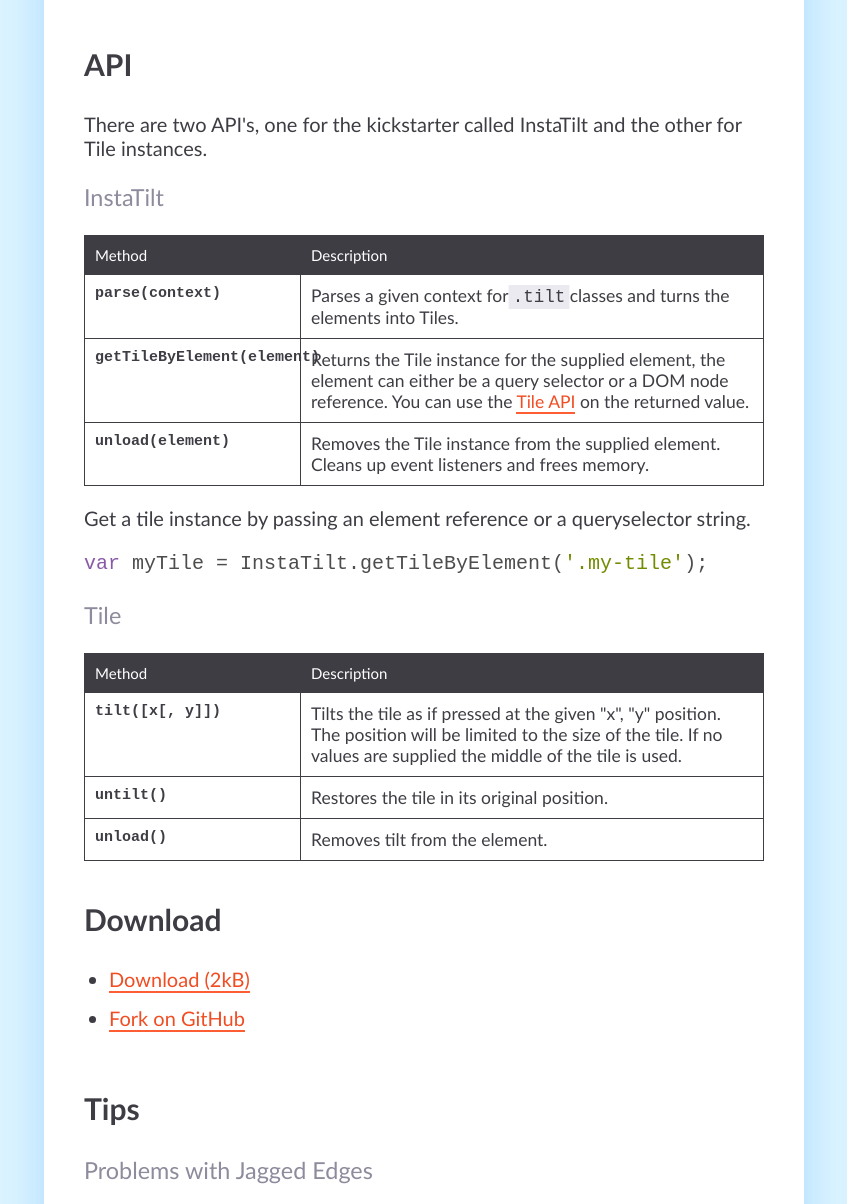
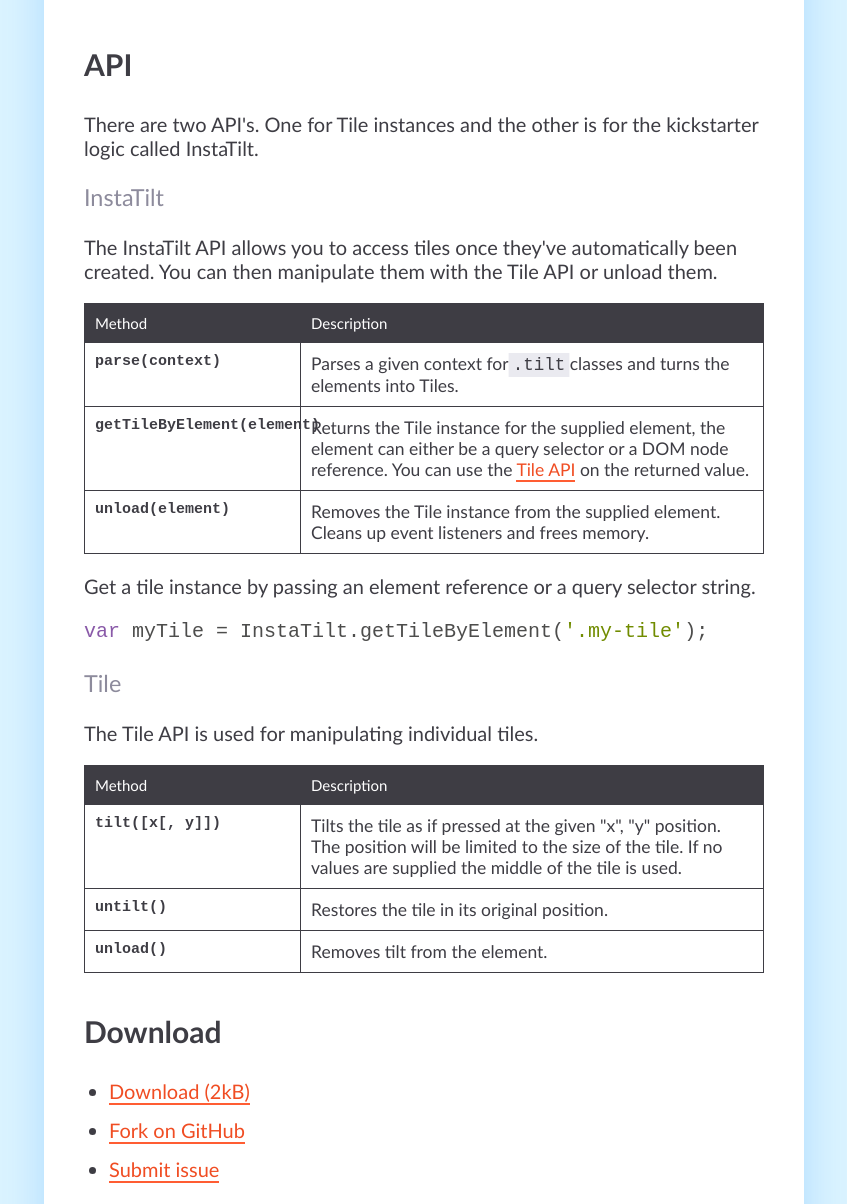
Before and after one commit to rikschennink/tilt, a website: page index.html in a window 1280 px wide. Shown: the part 2750-3954 px from the top of the page, without its empty margins (216-1063 px from the left). Drawn offline with Linux system fonts and the light colour scheme.

Commit message:
more tweaks

```diff
--- a/index.html
+++ b/index.html
@@ -151,7 +151,7 @@
             </tbody>
         </table>
 
-        <p>Elements that are being tilted are called tiles. If you want to manually create tiles instead of using the kickstart functionality embed the <code>tilt.js</code> script instead of the kickstarter script and use the <code>Tile</code> class as shown below.</p>
+        <p>Elements that are being tilted are called tiles. If you want to manually create tiles instead of using the kickstart functionality embed the <code>tilt.js</code> script and use the <code>Tile</code> class as shown below.</p>
 
 <pre class="hljs"><code><span class="hljs-keyword">var</span> myTile = <span class="hljs-keyword">new</span> Tile(element, {
     pivot: <span class="hljs-string">"none"</span>,
@@ -166,9 +166,11 @@
 
         <h2>API</h2>
 
-        <p>There are two API's, one for the kickstarter called InstaTilt and the other for Tile instances.</p>
+        <p>There are two API's. One for Tile instances and the other is for the kickstarter logic called InstaTilt. </p>
 
         <h3 id="instatilt-api">InstaTilt</h3>
+
+        <p>The InstaTilt API allows you to access tiles once they've automatically been created. You can then manipulate them with the Tile API or unload them.</p>
 
         <table class="api">
             <thead>
@@ -199,12 +201,14 @@
             </tbody>
         </table>
 
-        <p>Get a tile instance by passing an element reference or a queryselector string.</p>
+        <p>Get a tile instance by passing an element reference or a query selector string.</p>
 
 <pre class="hljs"><code><span class="hljs-keyword">var</span> myTile = InstaTilt.getTileByElement(<span class="hljs-string">'.my-tile'</span>);</code></pre>
 
 
         <h3 id="tile-api">Tile</h3>
+
+        <p>The Tile API is used for manipulating individual tiles.</p>
 
         <table class="api">
             <thead>
@@ -244,6 +248,7 @@
         <ul>
             <li><a href="https://github.com/rikschennink/tilt/archive/master.zip">Download (2kB)</a></li>
             <li><a href="https://github.com/rikschennink/tilt/">Fork on GitHub</a></li>
+            <li><a href="https://github.com/rikschennink/tilt/issues/">Submit issue</a></li>
         </ul>
 
     </section>
@@ -252,7 +257,7 @@
 
         <h2>Tips</h2>
 
-        <h3>Problems with Jagged Edges</h3>
+        <h3>Problems with Jagged Edges on FireFox</h3>
 
         <p>On Firefox rotating the tiles can result in jagged edges, to fix this add the following selector to your CSS file.
 
```
